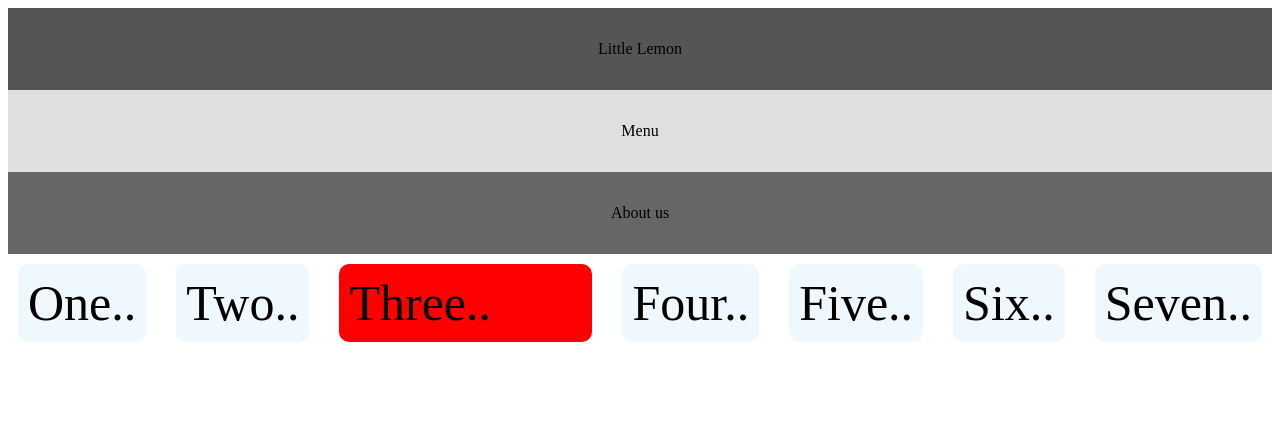
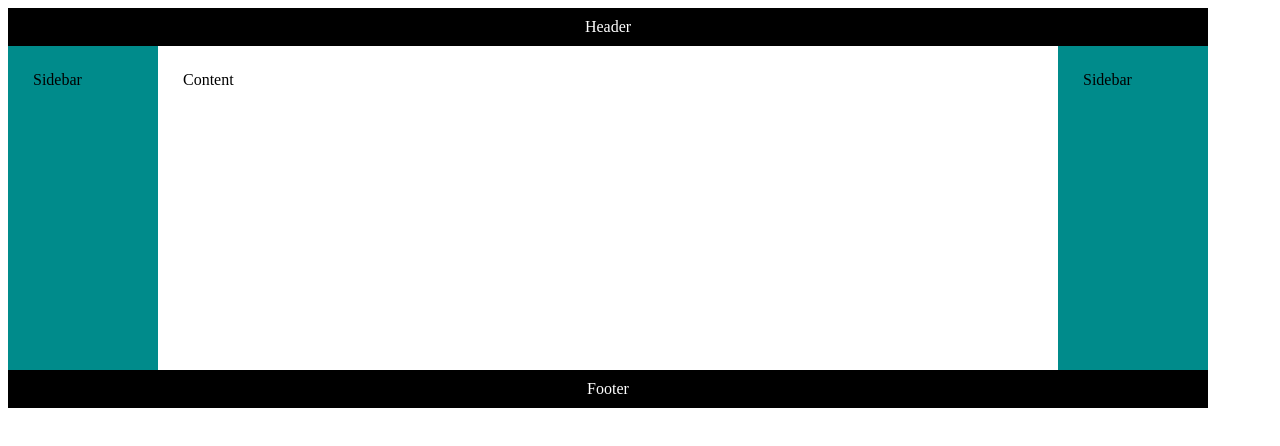
Before and after one commit to tanzimr8/Meta_Interactive_css, a plain HTML site: page CSSGrid/index.html in a window 1280 px wide. Drawn offline with Linux system fonts and the light colour scheme.

Commit message:
intro to css selector

```diff
--- a/CSSGrid/index.html
+++ b/CSSGrid/index.html
@@ -1,30 +1,19 @@
 <!DOCTYPE html>
-<html lang="en">
+
+<html>
 <head>
-    <meta charset="UTF-8">
-    <meta name="viewport" content="width=device-width, initial-scale=1.0">
-    <title>CSS Grids</title>
-    <link rel="stylesheet" href="styles.css">
+  <link rel="stylesheet" href="styles.css">
+  <title>CSS Grid</title>
 </head>
+
 <body>
-    <header>Little Lemon</header>
-    <main>Menu</main>
-    <footer>About us</footer>
-      <!-- <div class="container">
-        <div class="box a">A</div>
-        <div class="box b">B</div>
-        <div class="box c">C</div>
-        <div class="box d">D</div>
-        <div class="box e">E</div>
-      </div>   -->
-      <div class="flex-container">
-        <div class="box box1">  One..</div>
-        <div class="box box2">  Two..</div>
-        <div class="box box3">  Three..</div>
-        <div class="box box4">  Four..</div>
-        <div class="box box5">  Five..</div>
-        <div class="box box6">  Six..</div>
-        <div class="box box7">  Seven..</div>
-      </div>
+    <div class="container">
+        <header class="header"> Header </header>
+        <main class="main"> Content </main>
+        <div class="sidebar left"> Sidebar </div>
+        <div class="sidebar right"> Sidebar </div>
+        <footer class="footer"> Footer </footer>
+    </div>
 </body>
+
 </html>
--- /dev/null
+++ b/CSSGrid/learncssgrid.css
@@ -0,0 +1,17 @@
+body{
+    margin: 0px;
+    padding: 0px;
+}
+.grid-container{
+    width: 800px;
+    display: grid;
+    /* grid-template-rows: 100px 400px 50px; */
+    grid-template-columns: 1fr 1fr 1fr;
+    grid-template-rows: 1fr 5fr 1fr;
+
+}
+.item{
+    background-color: blueviolet;
+    margin:2px;
+    text-align: center;
+}
--- a/CSSGrid/styles.css
+++ b/CSSGrid/styles.css
@@ -1,59 +1,61 @@
-body{
-    /* display: grid;
-    height: 100vh;
-    grid-template-rows:  auto 1fr auto; */
+
+/* Add code for container class below */
+.container {
+    /* Add rules here */
+    display: grid;
+    max-width: 1200px;
+    min-height: 50vh;
+    grid-template-columns: 100%;
+    grid-template-rows: auto auto 1fr auto auto;
+    grid-template-areas: "header" "left" "main" "right" "footer";
+
 }
-header{
-    background-color: #555;
-    padding: 2em;
-    text-align: center;
+/* Add media rules for container class below */
+@media (min-width: 440px) {
+    .container {
+    /* Add rules here */
+    grid-template-columns: 150px 1fr 150px;
+    grid-template-rows: auto 1fr auto;
+    grid-template-areas: "header header header"
+                     "left main right"
+					 "footer footer footer";
+    }
 }
-main{
-    background-color: #dfdfdf;
-    padding: 2em;
-    text-align: center;
-}
-footer{
-    background-color: #666;
-    padding: 2em;
+
+
+/* Properties for other selectors */
+.header {
+    grid-area: header;
+    padding: 10px;
+    background-color:black;
+    color: #fff;
     text-align: center;
 }
 
+.main {
+    grid-area: main;
+    padding: 25px;
+    display: inline-g;
+}
 
-.container{
-    display: grid;
-    grid-template-columns: 100px 100px 100px;
-    /* grid-template-rows: 2fr 2fr; */
-    grid-auto-rows: 100px;
-    gap: 10px;
-    background-color: red;
+.left {
+    grid-area: left;
+    background-color: peachpuff;
+  }
 
-    grid-template-columns: auto;
-    grid-template-rows: auto;
-    grid-template-areas: none;
-    grid-auto-rows: auto;
-    grid-auto-columns: auto;
-    grid-auto-flow: column;
-}
-.box{
-    background-color: aliceblue;
-    color: black;
-    margin: 10px;
-    padding:10px;
-    border-radius: 10px;
-    font-size: 50px;
-}
-.flex-container{
-    display: flex;
-    justify-content: center;
-    flex-wrap: wrap;
-    /* flex-direction: column; */
-    align-items: center;
-    gap:10px;
-    flex:0 1 auto;
-}
-.box3{
-    background-color: red;
-    flex:1 1.5 auto;
-    /* align-self: flex-start; */
-}
+.right {
+    grid-area: right;
+  }
+
+.footer {
+    grid-area: footer;
+    padding: 10px;
+    background-color:black;
+    color: #fff;
+    text-align: center;
+  }
+
+.sidebar {
+    padding: 25px;
+    background-color:darkcyan;
+  }
```
Also changed, not shown: CSSGrid/learncssgrid.html (added, +19 -0 lines), CSS_Selector/index.html (added), CSS_Selector/style.css (added), 1 other file.
